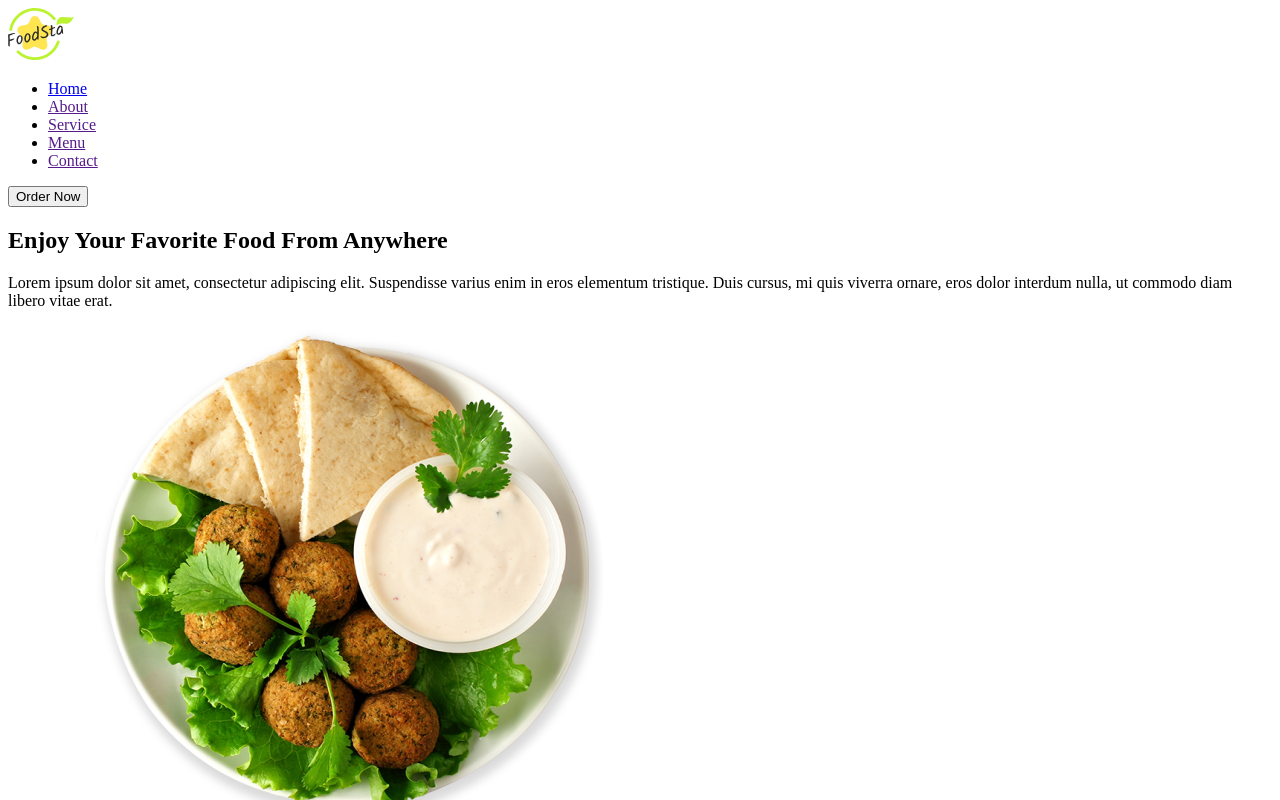
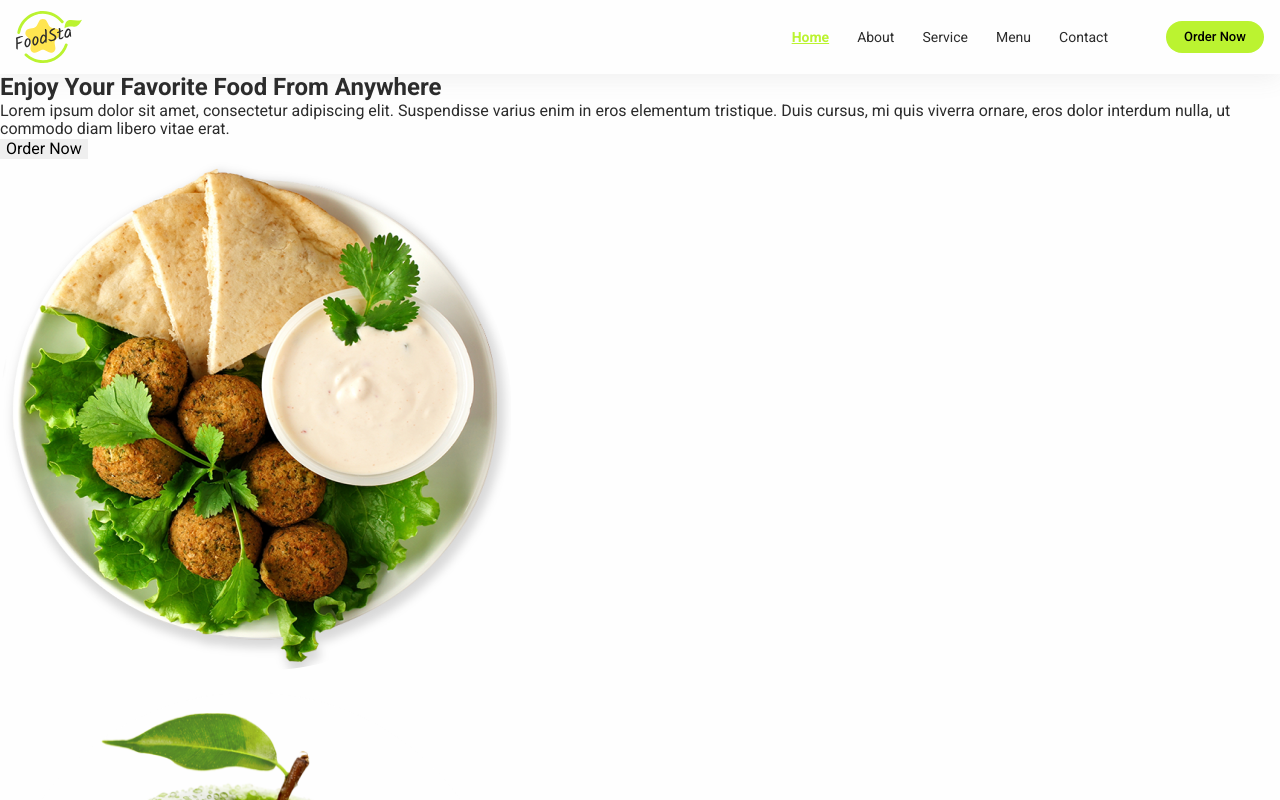
Before and after one commit to Svitlana-Hreshnova/Food-3-4, a plain HTML site: page index.html in a window 1280 px wide. Shown: the top 800 px of the page. Drawn offline with nearby package versions, Linux system fonts and the light colour scheme.

Commit message:
header styles

```diff
--- /dev/null
+++ b/css/styles.css
@@ -0,0 +1,120 @@
+:root {
+    --ButtonGreen: #BBF330;
+    --DarkGreen: #7EB101;
+    --YellowMain: #FFE550;
+    --Black: #2C2C2C;
+    --White: #FEFEFE;
+}
+
+body {
+    font-family: 'Roboto', sans-serif;
+    color: var(--Black);
+    background-color: var(--White);
+}
+
+button {
+    cursor: pointer;
+    font-family: inherit;
+    border: none;
+}
+
+.container {
+    max-width: 1280px;
+    margin: 0 auto;
+    padding: 0 16px;
+}
+
+h1,
+h2,
+h3,
+h4,
+h5,
+h6,
+p {
+    margin: 0;
+}
+
+ul {
+    padding: 0;
+    margin: 0;
+}
+
+img {
+    display: block;
+}
+
+* {
+    margin-top: 0;
+    margin-bottom: 0;
+}
+
+.link {
+    text-decoration: none;
+}
+
+.list {
+    list-style: none;
+}
+
+
+
+
+/* Header */
+
+.page-header {
+    background: var(--White);
+    box-shadow: 0px 4px 24px 0px rgba(105, 105, 105, 0.10);
+}
+
+.header-container {
+    display: flex;
+    justify-content: space-between;
+    align-items: center;
+}
+
+.header-right {
+    display: flex;
+    align-items: center;
+    gap: 30px;
+}
+
+.header-list {
+    display: flex;
+    gap: 28px;
+    padding: 28px;
+}
+
+.nav-link {
+    color: var(--Black);
+    font-size: 14px;
+}
+
+.nav-link.active {
+    color: var(--ButtonGreen);
+    font-weight: 700;
+    text-decoration-line: underline;
+}
+
+.nav-link:hover,
+.nav-link:focus {
+    color: var(--ButtonGreen);
+}
+
+.header-btn {
+    width: 98px;
+    height: 32px;
+    display: flex;
+    padding: 6px 18px;
+    justify-content: center;
+    text-align: center;
+    border-radius: 30px;
+    background-color: var(--ButtonGreen);
+    font-size: 13px;
+    font-weight: 500;
+    line-height: 150%;
+}
+
+.header-btn:hover,
+.header-btn:focus {
+    background-color: var(--YellowMain);
+}
--- a/index.html
+++ b/index.html
@@ -3,32 +3,48 @@
 
 <head>
     <meta charset="UTF-8">
+    <meta http-equiv="X-UA-Compatible" content="IE=edge">
     <meta name="viewport" content="width=device-width, initial-scale=1.0">
+    <link href="
+    https://cdn.jsdelivr.net/npm/modern-normalize@2.0.0/modern-normalize.min.css
+    " rel="stylesheet">
+    <link rel="preconnect" href="https://fonts.googleapis.com">
+    <link rel="preconnect" href="https://fonts.gstatic.com" crossorigin>
+    <link
+        href="https://fonts.googleapis.com/css2?family=Inter&family=Kalam&family=Roboto:wght@400;500;700;900&display=swap"
+        rel="stylesheet">
+    <link rel="stylesheet" href="./css/styles.css">
     <title>FoodSta</title>
 </head>
 
 <body>
     <!-- Page Header -->
-    <header>
+    <header class="page-header">
+        <div class="container  header-container">
             <a href="./index.html"><img src="./images/logofoodsta.svg" alt="Logo FoodSta"></a>
-        <ul>
+            <div class="header-right">
+                <nav>
+                    <ul class="header-list list">
                         <li>
-                <a href="./index.html">Home</a>
+                            <a class="nav-link active link" href="./index.html">Home</a>
                         </li>
                         <li>
-                <a href="">About</a>
+                            <a class="nav-link link" href="">About</a>
                         </li>
                         <li>
-                <a href="">Service</a>
+                            <a class="nav-link link" href="">Service</a>
                         </li>
                         <li>
-                <a href="">Menu</a>
+                            <a class="nav-link link" href="">Menu</a>
                         </li>
                         <li>
-                <a href="">Contact</a>
+                            <a class="nav-link link" href="">Contact</a>
                         </li>
                     </ul>
-        <button type="button">Order Now</button>
+                </nav>
+                <button class="header-btn" type="button">Order Now</button>
+            </div>
+        </div>
     </header>
 
     <!-- Main Content -->
```
Lines whose indentation alone changed are shown as unchanged.
